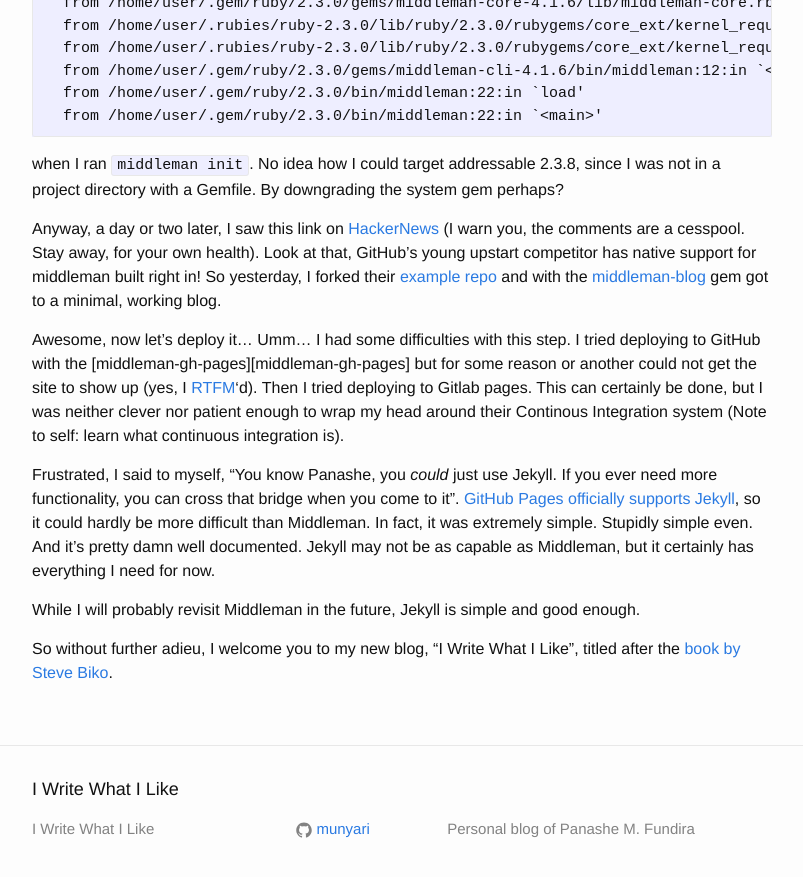
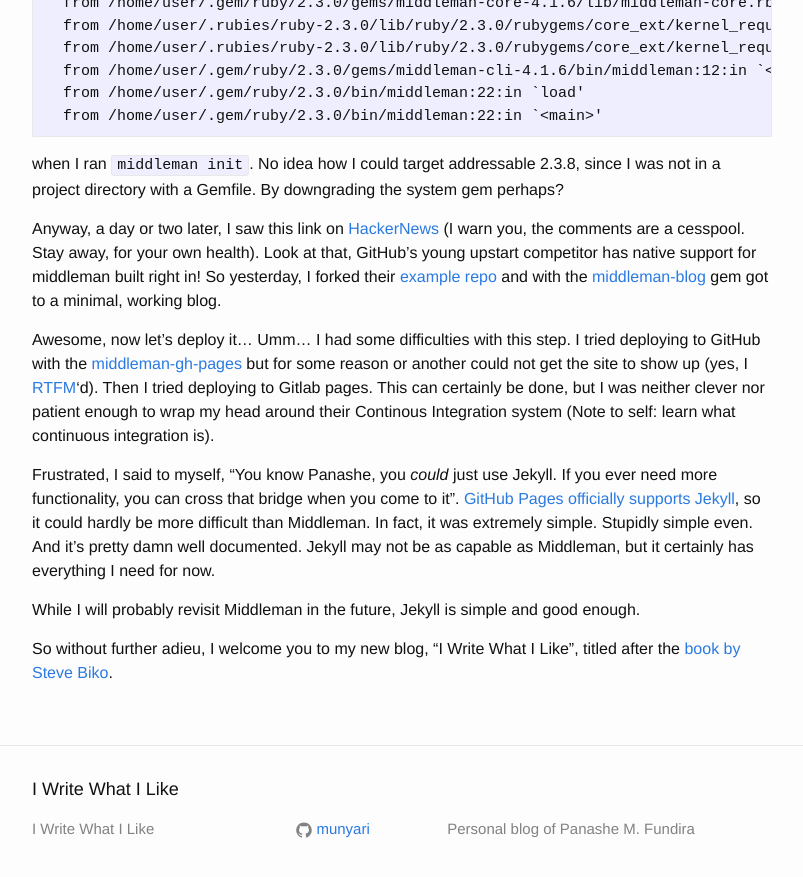
Before and after one commit to munyari/munyari.github.io, a Jekyll site: the page built from _posts/2016-04-10-building-a-blog-with-jekyll.md, in a window 1280 px wide and 900 px high, scrolled down 942 px. Shown: the top 877 px of the window, without its empty margins (238-1041 px from the left). Built offline with Jekyll 4.4.1, drawn with Linux system fonts in a browser that asks for light colours; some of the changed lines change nothing that is shown.

Commit message:
fix broken link

```diff
--- a/_posts/2016-04-10-building-a-blog-with-jekyll.md
+++ b/_posts/2016-04-10-building-a-blog-with-jekyll.md
@@ -89,3 +89,4 @@
 [biko]: http://www.amazon.com/Write-What-Like-Selected-Writings/dp/0226048977
 [middleman]: https://middlemanapp.com/
 [gh-jekyll]: https://help.github.com/articles/using-jekyll-as-a-static-site-generator-with-github-pages/
+[middleman-gh-pages]: https://github.com/edgecase/middleman-gh-pages
```
